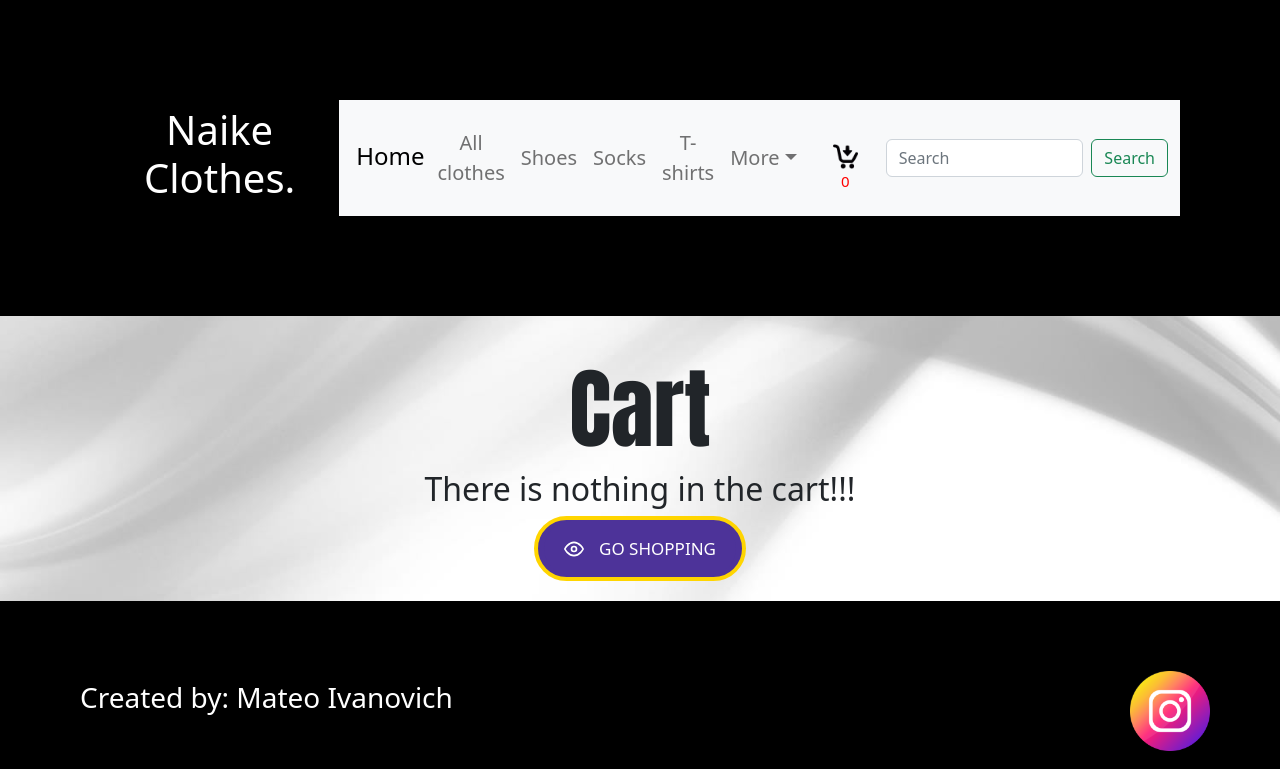
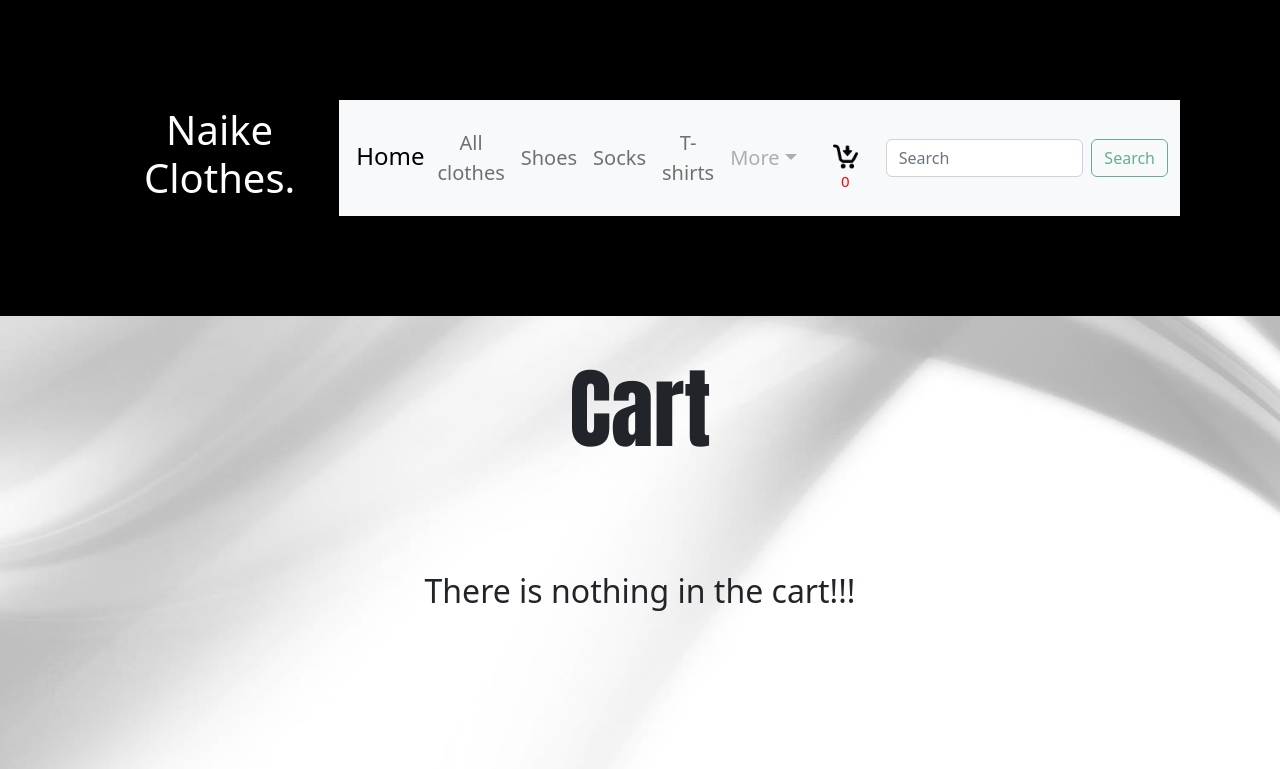
Before and after one commit to mateoivanovich22/DeafioIvanovich, a React (Create React App) app: page /cart in a window 1280 px wide. Shown: the top 769 px of the page. Built offline with nearby package versions, Linux system fonts and the light colour scheme.

Commit message:
Prettier

```diff
--- a/src/Components/ItemCart/ItemCart.js
+++ b/src/Components/ItemCart/ItemCart.js
@@ -14,7 +14,7 @@
   }, [quantity]);
 
   return (
-    <Card style={{ width: "17rem", height: "469px", margin: "25px" }}>
+    <Card style={{ width: "17rem", height: "46 9px", margin: "25px" }}>
       <Card.Img variant="top" src={`/img/${product.image}`} />
       <Card.Body className="cardBody">
         <Card.Title>{product.name}</Card.Title>
--- a/src/Components/NavBar/NavBar.js
+++ b/src/Components/NavBar/NavBar.js
@@ -35,13 +35,13 @@
             <Nav.Link as={Link} to="/category/t-shirts">
               T-shirts
             </Nav.Link>
-            <NavDropdown title="More" id="navbarScrollingDropdown">
-              <NavDropdown.Item href="#Contact">Contact</NavDropdown.Item>
-              <NavDropdown.Item href="#Latest Shoes">
+            <NavDropdown disabled title="More" id="navbarScrollingDropdown">
+              <NavDropdown.Item disabled>Contact</NavDropdown.Item>
+              <NavDropdown.Item disabled>
                 Latest Shoes
               </NavDropdown.Item>
               <NavDropdown.Divider />
-              <NavDropdown.Item href="#Create">
+              <NavDropdown.Item disabled>
                 Create your own shoes
               </NavDropdown.Item>
             </NavDropdown>
@@ -56,7 +56,7 @@
               className="me-2"
               aria-label="Search"
             />
-            <Button variant="outline-success">Search</Button>
+            <Button disabled variant="outline-success">Search</Button>
           </Form>
         </Navbar.Collapse>
       </Container>
--- a/src/pages/Cart/Cart.js
+++ b/src/pages/Cart/Cart.js
@@ -95,7 +95,7 @@
     <div className="CartContainer">
       <h1 className="tituloCart">Cart</h1>
       {cart.length === 0 && !nuevoCliente && (
-        <div>
+        <div className="nothing">
           <h2>There is nothing in the cart!!!</h2>
           <button
             className="botonAllClothes"
--- a/src/pages/Cart/style.css
+++ b/src/pages/Cart/style.css
@@ -10,6 +10,14 @@
   font-size: 88px;
   font-family: Impact, Haettenschweiler, "Arial Narrow Bold", sans-serif;
   margin-top: 20px;
+}
+
+.nothing{
+  height: 65vh;
+  display: flex;
+  align-items: center;
+  justify-content: space-around;
+  flex-direction: column;
 }
 
 .precioFinal {
```
